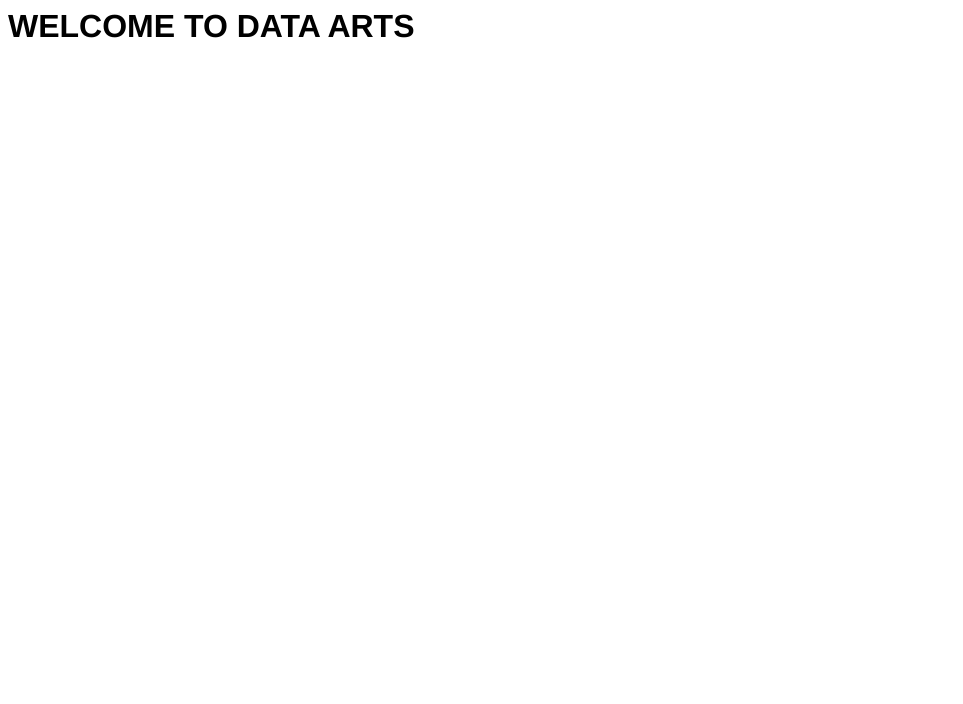
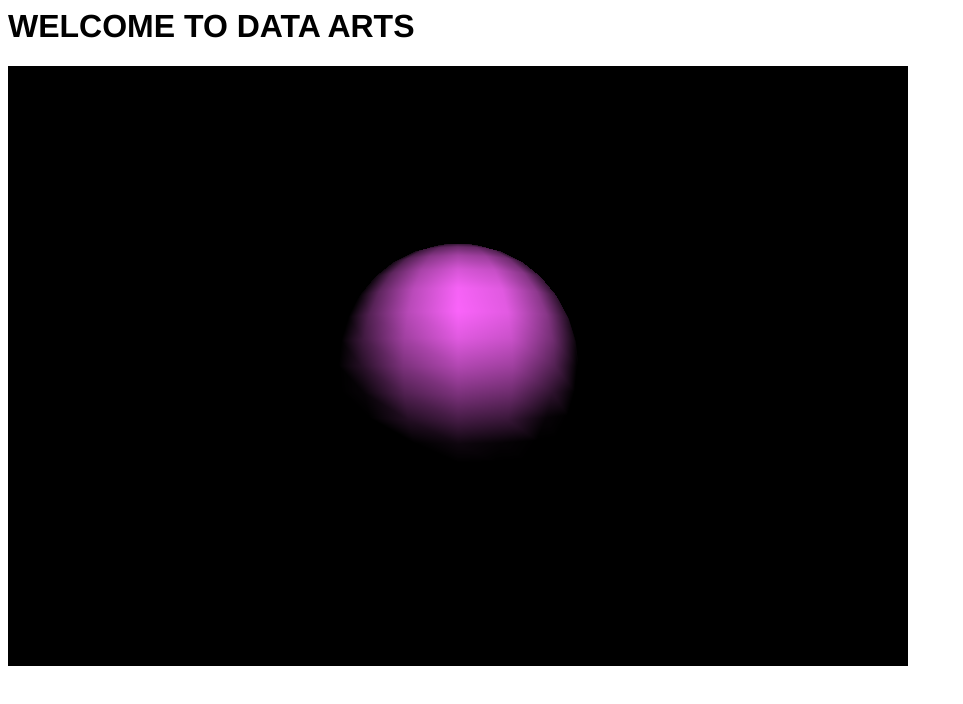
Before and after one commit to alohagarage/data_arts, a plain HTML site: page index.html in a window 1280 px wide. Shown: the whole page, without its empty margins (0-963 px from the left). Drawn offline with Linux system fonts and the light colour scheme.

Commit message:
add three example to index

```diff
--- a/index.html
+++ b/index.html
@@ -11,12 +11,13 @@
 
     <!--
     THESE WILL NOT LOAD
-    <script src="js/example_three.js" charset="utf-8"></script>
+    <script src="js/animated_pyramid.js" charset="utf-8"></script>
     <script src="js/friends.js" charset="utf-8"></script>
-    <script src="js/animated_pyramid.js" charset="utf-8"></script>
+    <script src="js/example_basics.js" charset="utf-8"></script>
     -->
 
-    <script src="js/example_basics.js" charset="utf-8"></script>
+    <script src="js/example_three.js" charset="utf-8"></script>
+
 </body>
 
 
```
